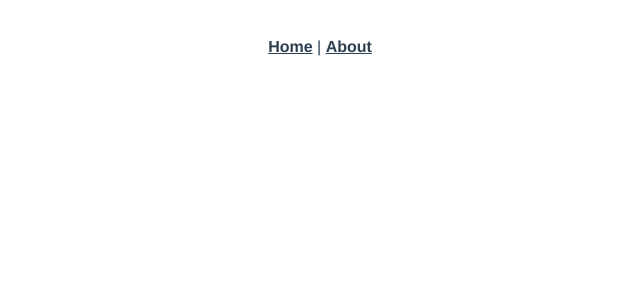
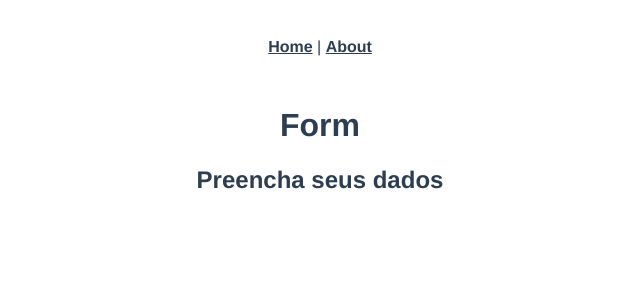
Before and after one commit to edimossilva/pos-tests, a Vue app: page /form in a window 1280 px wide. Shown: the top 300 px of the page, without its empty margins (320-960 px from the left). Built offline with nearby package versions, Linux system fonts and the light colour scheme.

Commit message:
adding tests to h1

```diff
--- /dev/null
+++ b/src/components/Form.vue
@@ -0,0 +1,16 @@
+<template>
+<div>
+  <h1>Form</h1>
+  <h2>Preencha seus dados</h2>
+</div>
+</template>
+
+<script>
+export default {
+
+};
+</script>
+
+<style>
+
+</style>
--- a/src/router/index.js
+++ b/src/router/index.js
@@ -1,6 +1,7 @@
 import Vue from 'vue';
 import VueRouter from 'vue-router';
 import Home from '../views/Home.vue';
+import Form from '../components/Form.vue';
 
 Vue.use(VueRouter);
 
@@ -9,6 +10,11 @@ const routes = [
     path: '/',
     name: 'Home',
     component: Home,
+  },
+  {
+    path: '/form',
+    name: 'Form',
+    component: Form,
   },
   {
     path: '/about',
```
Also changed, not shown: 1 other file (tests, documents, lock files or other folders).
